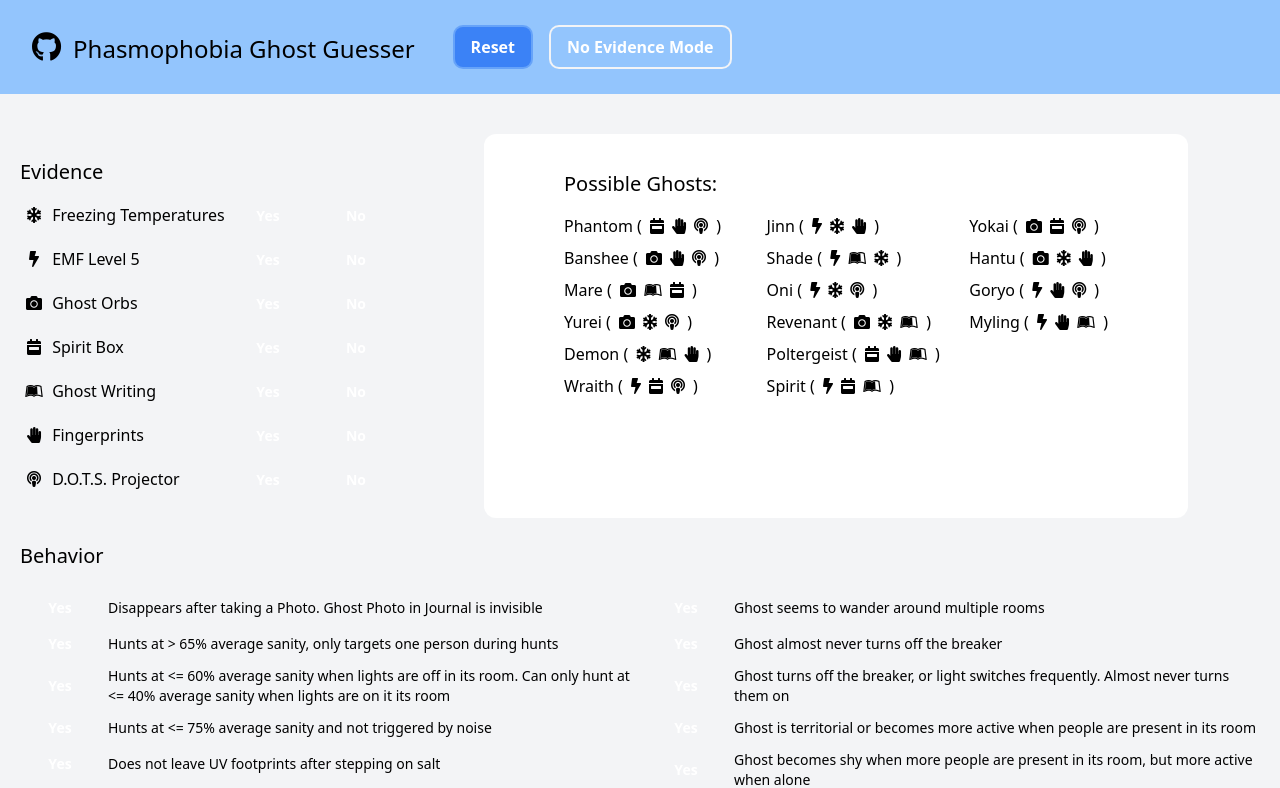
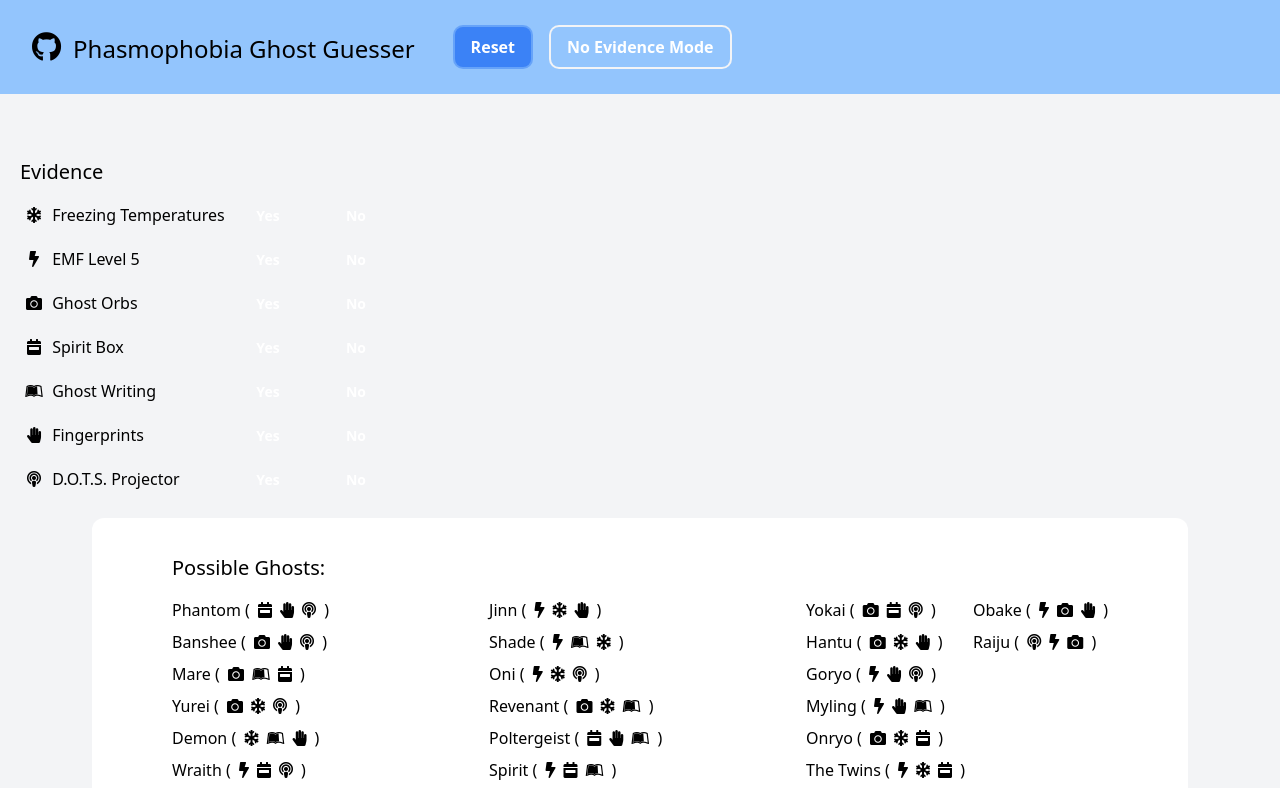
Before and after one commit to jetfontanilla/phasmophobia-ghost-guesser, an Angular app: page / in a window 1280 px wide. Shown: the top 788 px of the page. Built offline with nearby package versions, Linux system fonts and the light colour scheme.

Commit message:
Add ghosts from Halloween update

```diff
--- a/src/app/ghost-properties.ts
+++ b/src/app/ghost-properties.ts
@@ -14,7 +14,11 @@
   Yokai,
   Hantu,
   Goryo,
-  Myling
+  Myling,
+  Onryo,
+  The_Twins,
+  Obake,
+  Raiju
 }
 
 export enum Evidence {
@@ -66,7 +70,11 @@
   {id: Ghost.Yokai, name: 'Yokai', evidence: [Evidence.GhostOrbs, Evidence.SpiritBox, Evidence.DOTSProjector]},
   {id: Ghost.Hantu, name: 'Hantu', evidence: [Evidence.GhostOrbs, Evidence.Freezing, Evidence.Fingerprints]},
   {id: Ghost.Goryo, name: 'Goryo', evidence: [Evidence.Emf, Evidence.Fingerprints, Evidence.DOTSProjector]},
-  {id: Ghost.Myling, name: 'Myling', evidence: [Evidence.Emf, Evidence.Fingerprints, Evidence.GhostWriting]}
+  {id: Ghost.Myling, name: 'Myling', evidence: [Evidence.Emf, Evidence.Fingerprints, Evidence.GhostWriting]},
+  {id: Ghost.Onryo, name: 'Onryo', evidence: [Evidence.GhostOrbs, Evidence.Freezing, Evidence.SpiritBox]},
+  {id: Ghost.The_Twins, name: 'The Twins', evidence: [Evidence.Emf, Evidence.Freezing, Evidence.SpiritBox]},
+  {id: Ghost.Obake, name: 'Obake', evidence: [Evidence.Emf, Evidence.GhostOrbs, Evidence.Fingerprints]},
+  {id: Ghost.Raiju, name: 'Raiju', evidence: [Evidence.DOTSProjector, Evidence.Emf, Evidence.GhostOrbs]}
 ];
 
 export const EVIDENCE: EvidenceEntity[] = [
```
